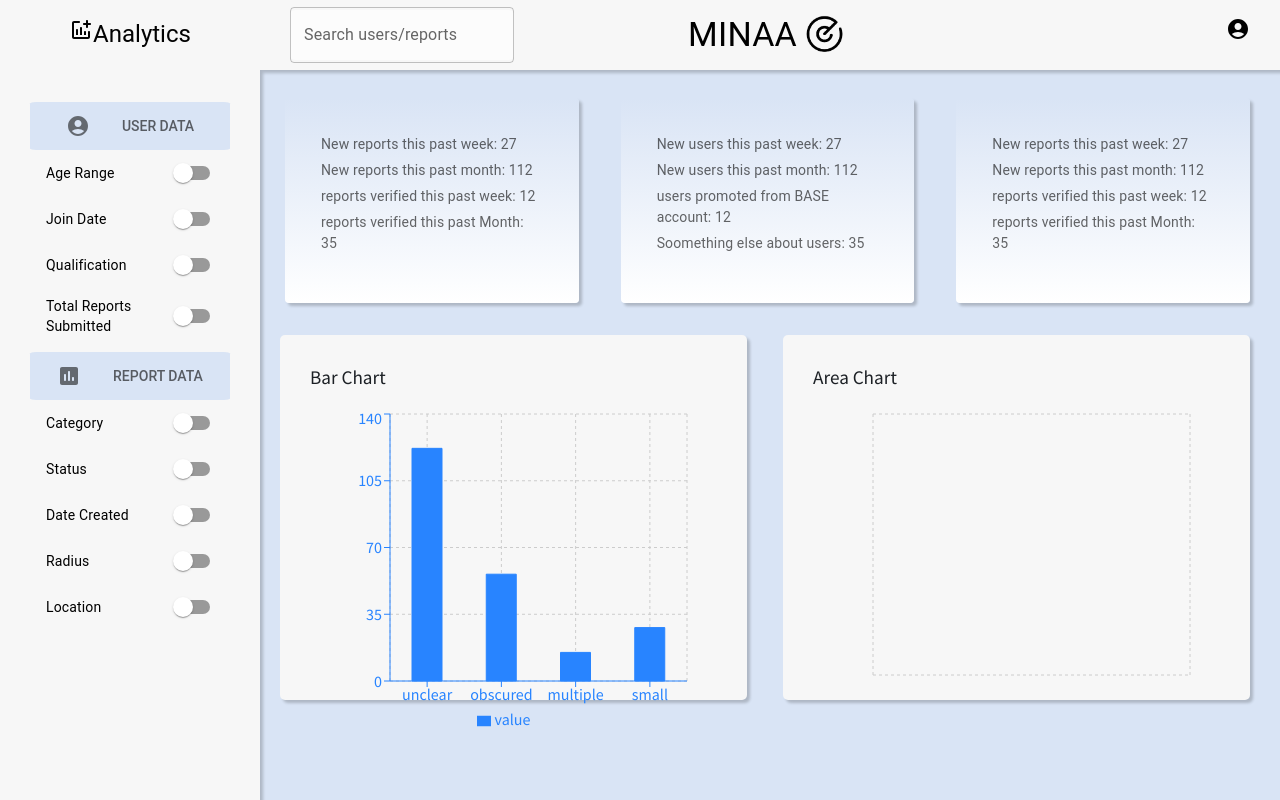
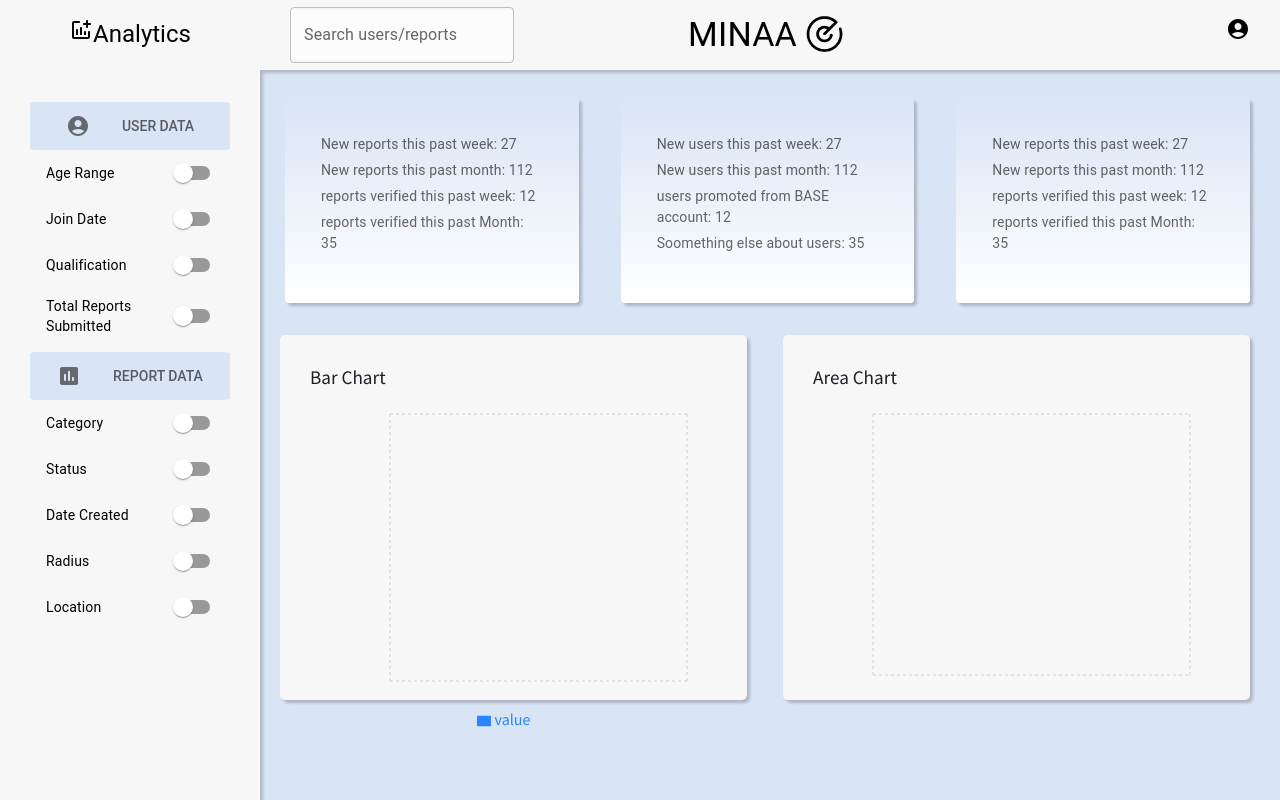
Before and after one commit to Bohjaangles/minaa-admin, a React (Create React App) app in the folder admin-page/: page /dashboard in a window 1280 px wide. Built offline with nearby package versions, Linux system fonts and the light colour scheme.

Commit message:
setup condtional rendering of chart 1

```diff
--- a/admin-page/src/pages/Dashboard.jsx
+++ b/admin-page/src/pages/Dashboard.jsx
@@ -3,6 +3,8 @@ import DataCard2 from '../components/dashboard/DataCard2.jsx'
 import DataCard3 from '../components/dashboard/DataCard3.jsx'
 import ReportChart from '../components/dashboard/ReportChart.jsx'
 import SecondChart from '../components/dashboard/SecondChart.js'
+import { ReportSidebarContext } from '../context/reportContext.js'
+import { useContext } from 'react'
 
 import React from 'react'
 
@@ -55,6 +57,30 @@ const reportsByUser = [
 // total users currently in db = 104
 
 const Dashboard = () => {
+  const { reportCondition } = useContext(ReportSidebarContext);
+  const reportConstants = ["CATEGORY", "STATUS", "CREATED_DATE", "RADIUS", "LOCATION"]
+  let data = []
+  if (reportCondition === reportConstants[0]) {
+    data = [
+      {name: 'unclear', value: 122},
+      {name: 'obscured', value: 56},
+      {name: 'multiple', value: 15},
+      {name: 'small', value: 28}
+    ]
+  }
+  if (reportCondition === reportConstants[1]) {
+    data
+  }
+  if (reportCondition === reportConstants[2]) {
+
+  }
+  if (reportCondition === reportConstants[3]) {
+
+  }
+  if (reportCondition === reportConstants[4]) {
+
+  }
+
   return (
     <div className="dashboard">
       <div className="dashboard__wrapper">
@@ -66,12 +92,12 @@ const Dashboard = () => {
         <div className="statics">
           <div className="stats">
             <h3 className="stats__title">Bar Chart</h3>
-            <ReportChart data={ReportCat}/>
+            <ReportChart data={data}/>
           </div>
 
           <div className="stats">
             <h3 className="stats__title">Area Chart</h3>
-            <SecondChart data={StatusCat} />
+            <SecondChart data={data} />
           </div>
         </div>
       </div>
```
Also changed, not shown: admin-page/src/components/dashboard/ReportChart.jsx (+0 -10 lines).
